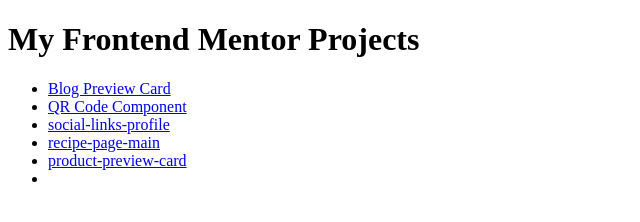
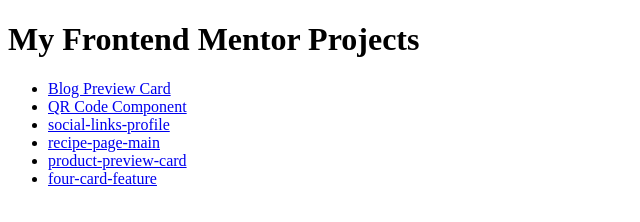
Before and after one commit to fatihaosman/frontmentor-html-css, a plain HTML site: page docs/index.html in a window 1280 px wide. Shown: the whole page, without its empty margins (0-640 px from the left). Drawn offline with Linux system fonts and the light colour scheme.

Commit message:
forgot to add name

```diff
--- a/docs/index.html
+++ b/docs/index.html
@@ -13,7 +13,7 @@
     <li><a href="social-links-profile-main/">social-links-profile</a></li>
     <li><a href="recipe-page-main/">recipe-page-main</a></li>
     <li><a href="product-preview-card-component-main/">product-preview-card</a></li>
-    <li><a href="four-card-feature-section-master/"></a></li>
+    <li><a href="four-card-feature-section-master/">four-card-feature</a></li>
   </ul>
 </body>
 </html>
```
